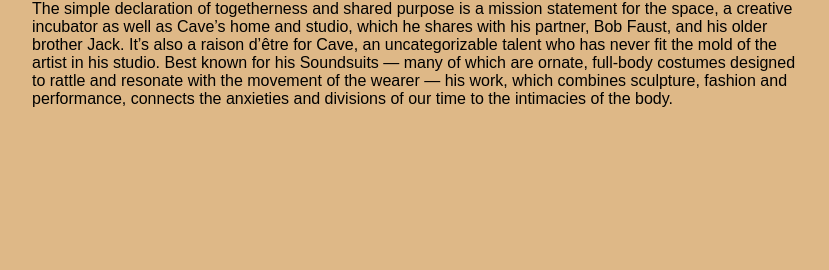
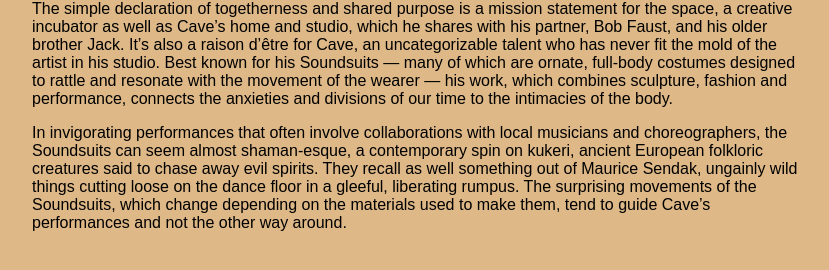
Before and after one commit to AnastasiiaDenysenko/skvot-domashka, a plain HTML site: page index.html in a window 1280 px wide. Shown: the part 1400-1670 px from the top of the page, without its empty margins (224-1053 px from the left). Drawn offline with Linux system fonts and the light colour scheme.

Commit message:
update content

```diff
--- a/index.html
+++ b/index.html
@@ -24,5 +24,6 @@
     src="https://www.youtube.com/embed/Q4RePq2Opds">
     </iframe>
     <p>The simple declaration of togetherness and shared purpose is a mission statement for the space, a creative incubator as well as Cave’s home and studio, which he shares with his partner, Bob Faust, and his older brother Jack. It’s also a raison d’être for Cave, an uncategorizable talent who has never fit the mold of the artist in his studio. Best known for his Soundsuits — many of which are ornate, full-body costumes designed to rattle and resonate with the movement of the wearer — his work, which combines sculpture, fashion and performance, connects the anxieties and divisions of our time to the intimacies of the body.</p>
+    <p>In invigorating performances that often involve collaborations with local musicians and choreographers, the Soundsuits can seem almost shaman-esque, a contemporary spin on kukeri, ancient European folkloric creatures said to chase away evil spirits. They recall as well something out of Maurice Sendak, ungainly wild things cutting loose on the dance floor in a gleeful, liberating rumpus. The surprising movements of the Soundsuits, which change depending on the materials used to make them, tend to guide Cave’s performances and not the other way around.</p>
 </body>
 </html>
```
